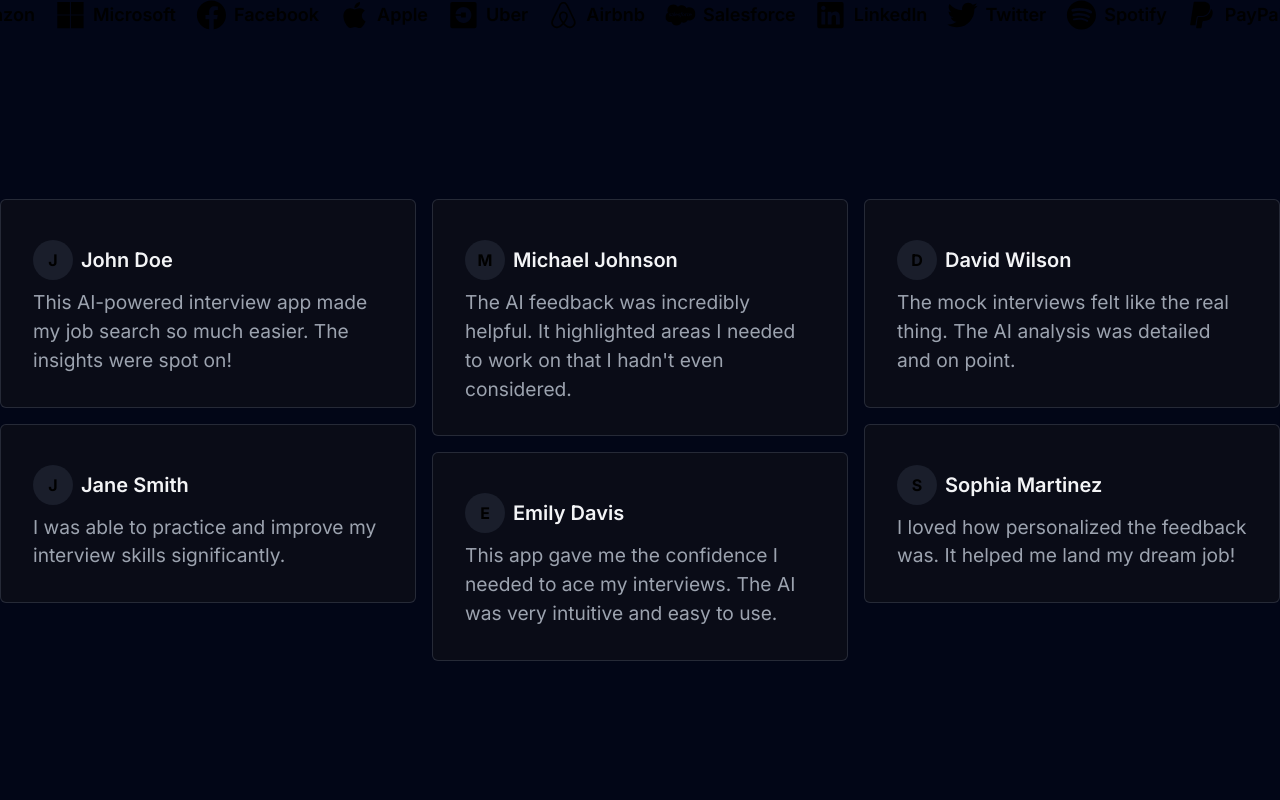
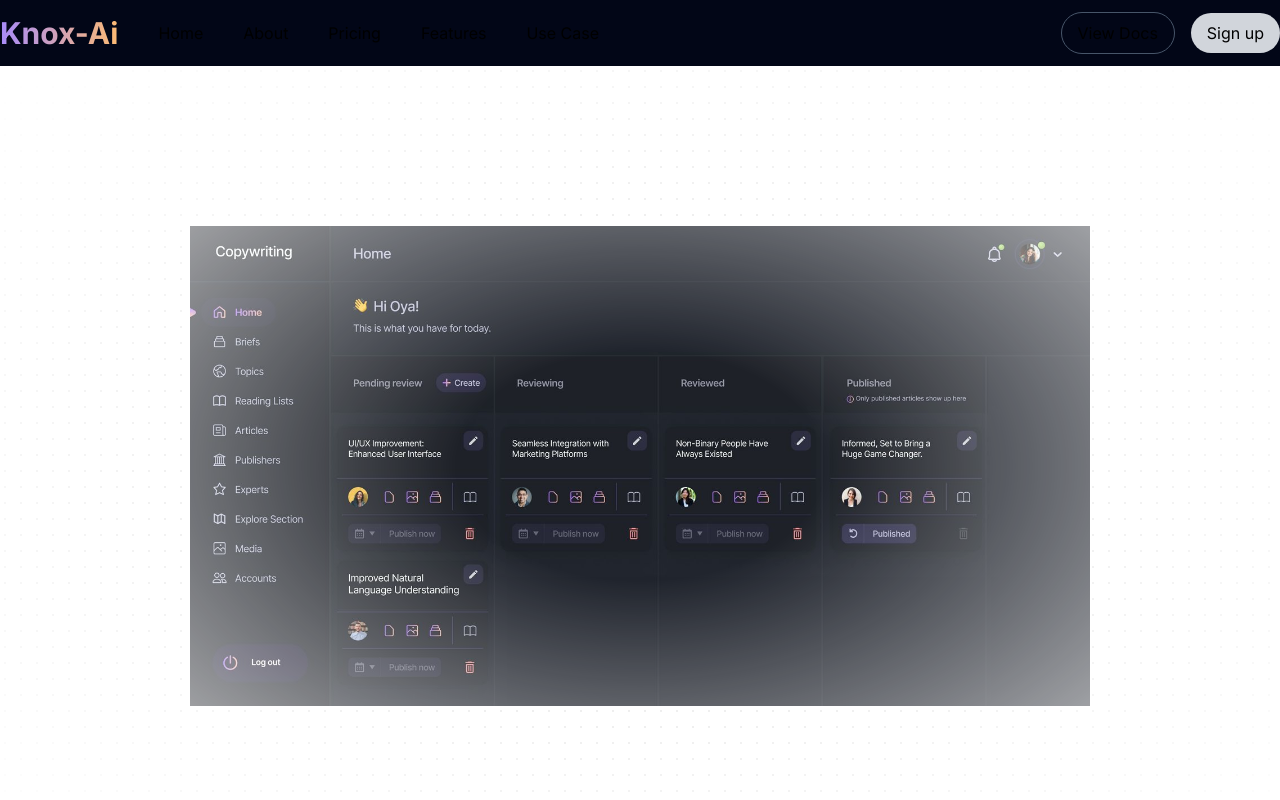
Before and after one commit to Abhishek-Jaiswar/futuresync-A-management-tool, a Next.js app: page / in a window 1280 px wide. Shown: the top 800 px of the page. Built offline with nearby package versions, Linux system fonts and the light colour scheme.

Commit message:
major update

```diff
--- a/package.json
+++ b/package.json
@@ -9,10 +9,14 @@
     "lint": "next lint"
   },
   "dependencies": {
+    "clsx": "^2.1.1",
+    "framer-motion": "^11.3.24",
+    "mini-svg-data-uri": "^1.4.4",
     "next": "14.2.5",
     "react": "^18",
     "react-dom": "^18",
-    "react-icons": "^5.2.1"
+    "react-icons": "^5.2.1",
+    "tailwind-merge": "^2.5.2"
   },
   "devDependencies": {
     "@types/node": "^20",
--- a/src/app/_components/Features.tsx
+++ b/src/app/_components/Features.tsx
@@ -6,11 +6,11 @@ import { FiChevronsRight } from "react-icons/fi";
 
 const Features = () => {
   return (
-    <div className='flex items-start justify-between gap-28'>
-      <div className='w-1/2 sticky top-[15rem] left-0 flex items-start'>
+    <div className=' items-center md:flex md:items-start justify-between lg:gap-28'>
+      <div className='md:w-1/2 md:sticky md:top-[15rem] md:left-0 flex md:items-start items-center p-4 lg:p-0'>
         <div className='flex flex-col gap-5'>
           <div>
-            <h1 className='text-4xl font-bold text-gray-200'>Unlock Your Interview Success with AI Precision</h1>
+            <h1 className='text-4xl font-bold text-gray-200'>Unlock Your Interview Success <span className=' bg-gradient-to-r from-violet-00 to-orange-300 bg-clip-text text-transparent'>with AI Precision</span></h1>
           </div>
           <div>
             <p className='text-md font-semibold text-slate-400'>"Get ready for interviews with our AI-powered platform. Receive personalized feedback, real-time practice, and progress analytics to refine your skills and boost your confidence for any interview."</p>
@@ -26,7 +26,7 @@ const Features = () => {
         </div>
       </div>
 
-      <div className='w-1/2  flex items-center justify-center flex-col gap-10 '>
+      <div className='lg:w-1/2 p-4 lg:p-0 flex items-center justify-center flex-col gap-6 lg:gap-10 '>
         {features && features.length > 0 && features.map((item) => (
           <div key={item.id} className='border p-6 rounded-lg border-slate-600 bg-slate-900/40 flex flex-col gap-4'>
             <div className=' w-16 h-16 border border-zinc-600/30 flex items-center justify-center rounded-md'>
--- /dev/null
+++ b/src/app/_components/Hero.tsx
@@ -0,0 +1,23 @@
+import Image from 'next/image'
+import React from 'react'
+import dashboard from '../../../public/dashboard.jpg'
+
+const Hero = () => {
+    return (
+        <div className="h-[50rem] w-full dark:bg-slate-950 bg-white dark:bg-dot-white/[0.3] bg-dot-black/[0.2] relative flex items-center justify-center">
+            {/* Radial gradient for the container to give a faded look */}
+            <div className="absolute pointer-events-none inset-0 flex items-center justify-center dark:bg-slate-950 bg-white [mask-image:radial-gradient(ellipse_at_center,transparent_20%,black)] "></div>
+            <Image
+                src={dashboard}  // Replace with your image path
+                alt="A beautiful description of the image"
+                width={900}
+                height={900}
+
+                priority={true}  // Load this image as a priority if it's critical
+                placeholder="blur"
+            />
+        </div>
+    )
+}
+
+export default Hero
--- /dev/null
+++ b/src/app/_components/Navbar.tsx
@@ -0,0 +1,34 @@
+import React from 'react'
+
+const Navbar = () => {
+    const links = ["Home", "About", 'Pricing', "Features", "Use Case"]
+    return (
+        <div className='flex items-center py-3'>
+            <div className='pr-10'>
+                <h1 className="text-3xl font-bold bg-gradient-to-r from-violet-400 to bg-orange-300 bg-clip-text text-transparent">
+                    Knox-Ai
+                </h1>
+
+            </div>
+            <div className=' flex-1'>
+                <ul className='flex items-center justify-start gap-10'>
+                    {links.map((item, i) => (
+                        <li key={i}>{item}</li>
+                    ))}
+                </ul>
+            </div>
+            <div >
+                <div className='flex items-center justify-center gap-4'>
+                    <button className='px-4 py-2 border border-slate-600 rounded-full hover:text-slate-300'>
+                        View Docs
+                    </button>
+                    <button className=' px-4 py-2 bg-gray-300 text-black rounded-full flex items-center justify-center gap-2 hover:bg-gray-200'>
+                        Sign up
+                    </button>
+                </div>
+            </div>
+        </div>
+    )
+}
+
+export default Navbar
--- a/src/app/_components/ScrollableSticky.tsx
+++ /dev/null
@@ -1,9 +0,0 @@
-import React from 'react'
-
-const ScrollableSticky = () => {
-  return (
-    <div>ScrollableSticky</div>
-  )
-}
-
-export default ScrollableSticky
--- a/src/app/_components/Testimonials.tsx
+++ b/src/app/_components/Testimonials.tsx
@@ -3,7 +3,7 @@ import { testimonials } from '../utils/testimonialData';
 
 const Testimonials = () => {
   return (
-    <div className='columns-1 sm:columns-2 lg:columns-3 space-y-4 gap-4'>
+    <div className='columns-1 sm:columns-2 lg:columns-3 space-y-4 lg:gap-4 p-4 lg:p-0'>
       {testimonials && testimonials.length > 0 && testimonials.map((item: any) => (
         <div key={item.id} className='bg-zinc-900/40 break-inside-avoid rounded-md p-8 border border-gray-500/30'>
           <div className="py-2 flex items-center justify-start gap-2">
--- a/src/app/_components/TopCompanies.tsx
+++ b/src/app/_components/TopCompanies.tsx
@@ -7,6 +7,7 @@ const TopCompanies = () => {
 
     return (
         <div className='overflow-hidden'>
+            <h1 className='text-3xl text-gray-300 font-bold text-center py-8 capitalize'>Top Under-rated questions from these companies</h1>
             <ul className='flex gap-5 animate-scroll-infinite whitespace-nowrap'>
                 {doubledCompanies.map((item, index) => (
                     <li key={index} className='flex items-center justify-center gap-2'>
--- a/src/app/page.tsx
+++ b/src/app/page.tsx
@@ -2,20 +2,30 @@ import React from 'react'
 import Testimonials from './_components/Testimonials'
 import Features from './_components/Features'
 import TopCompanies from './_components/TopCompanies'
+import Navbar from './_components/Navbar'
+import Hero from './_components/Hero'
 
 const page = () => {
   return (
-    <div className='mx-auto max-w-7xl' >
-      <div>
+    <div className='' >
+      <div className='mx-auto max-w-7xl'>
+        <Navbar />
+      </div>
+      <div className=' flex items-center justify-center'>
+        <Hero />
+      </div>
+      <div className='mx-auto max-w-7xl py-36 px-4 lg:px-0'>
         <TopCompanies />
       </div>
-      <div className='h-screen max-w-7xl mx-auto flex items-center justify-center'>
-        <Testimonials />
-      </div>
-      <div className=''>
+      <div className='mx-auto max-w-7xl'>
         <Features />
       </div>
-      <div className='h-screen max-w-7xl mx-auto flex items-center justify-center'>
+      <div className=' lg:h-screen pt-16 max-w-7xl mx-auto flex flex-col items-center justify-center'>
+        <div className='py-24'>
+          <h1 className=' text-center text-2xl text-gray-200 font-bold capitalize'>
+            You are in good hands, see what students says
+          </h1>
+        </div>
         <Testimonials />
       </div>
     </div>
--- a/tailwind.config.ts
+++ b/tailwind.config.ts
@@ -1,4 +1,9 @@
 import type { Config } from "tailwindcss";
+
+import svgToDataUri from "mini-svg-data-uri";
+
+import colors from "tailwindcss/colors";
+import { default as flattenColorPalette } from "tailwindcss/lib/util/flattenColorPalette";
 
 const config: Config = {
   content: [
@@ -28,6 +33,41 @@ const config: Config = {
       },
     },
   },
-  plugins: [],
+  plugins: [
+    addVariablesForColors,
+    function ({ matchUtilities, theme }: any) {
+      matchUtilities(
+        {
+          "bg-grid": (value: any) => ({
+            backgroundImage: `url("${svgToDataUri(
+              `<svg xmlns="http://www.w3.org/2000/svg" viewBox="0 0 32 32" width="32" height="32" fill="none" stroke="${value}"><path d="M0 .5H31.5V32"/></svg>`
+            )}")`,
+          }),
+          "bg-grid-small": (value: any) => ({
+            backgroundImage: `url("${svgToDataUri(
+              `<svg xmlns="http://www.w3.org/2000/svg" viewBox="0 0 32 32" width="8" height="8" fill="none" stroke="${value}"><path d="M0 .5H31.5V32"/></svg>`
+            )}")`,
+          }),
+          "bg-dot": (value: any) => ({
+            backgroundImage: `url("${svgToDataUri(
+              `<svg xmlns="http://www.w3.org/2000/svg" viewBox="0 0 32 32" width="16" height="16" fill="none"><circle fill="${value}" id="pattern-circle" cx="10" cy="10" r="1.6257413380501518"></circle></svg>`
+            )}")`,
+          }),
+        },
+        { values: flattenColorPalette(theme("backgroundColor")), type: "color" }
+      );
+    },
+  ],
 };
+
+function addVariablesForColors({ addBase, theme }: any) {
+  let allColors = flattenColorPalette(theme("colors"));
+  let newVars = Object.fromEntries(
+    Object.entries(allColors).map(([key, val]) => [`--${key}`, val])
+  );
+
+  addBase({
+    ":root": newVars,
+  });
+}
 export default config;
```
Also changed, not shown: public/dashboard.jpg (added), 1 other file (tests, documents, lock files or other folders).
